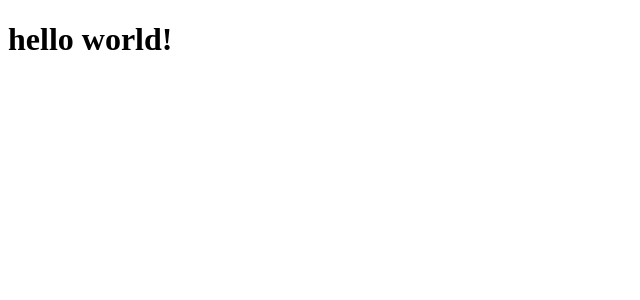
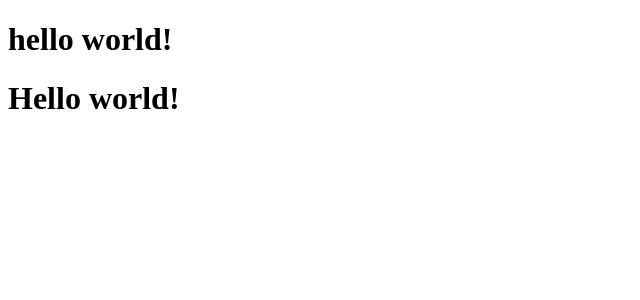
Before and after one commit to Ureck27/web-project_with_react, a React (Vite) app: page / in a window 1280 px wide. Shown: the top 300 px of the page, without its empty margins (0-640 px from the left). Built offline with nearby package versions, Linux system fonts and the light colour scheme.

Commit message:
hello world!

```diff
--- a/src/App.jsx
+++ b/src/App.jsx
@@ -4,17 +4,16 @@
 
   return (
          <>
-          <Text />
-
-
+          <Text display="hello world!"/>
+          <Text display="Hello world!"/>
          </>
   )
 }
 
-function Text(){
+function Text({display}){
   return(
     <div>
-      <h1>hello world!</h1>
+      <h1>{display}</h1>
     </div>
   )
 }
```
